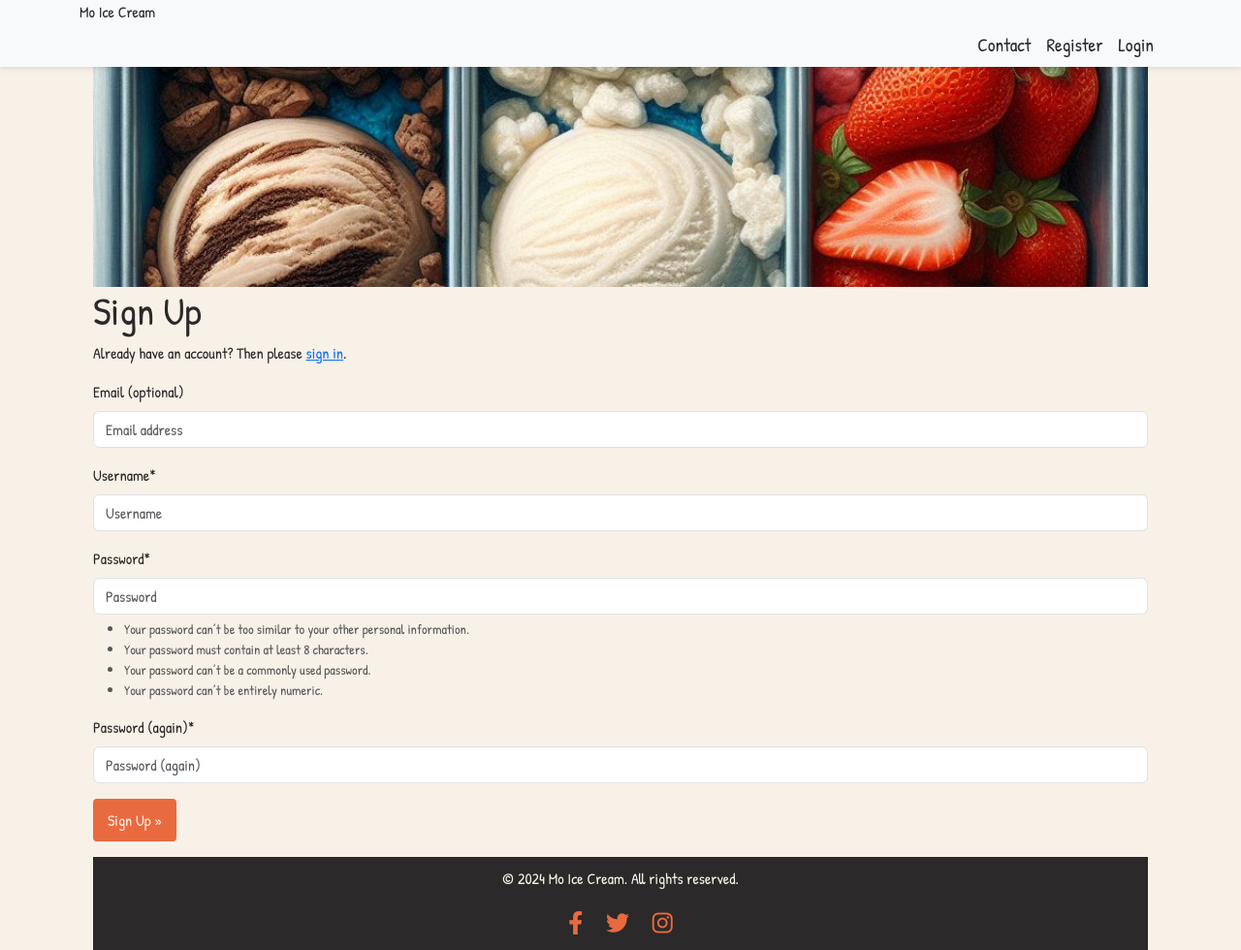
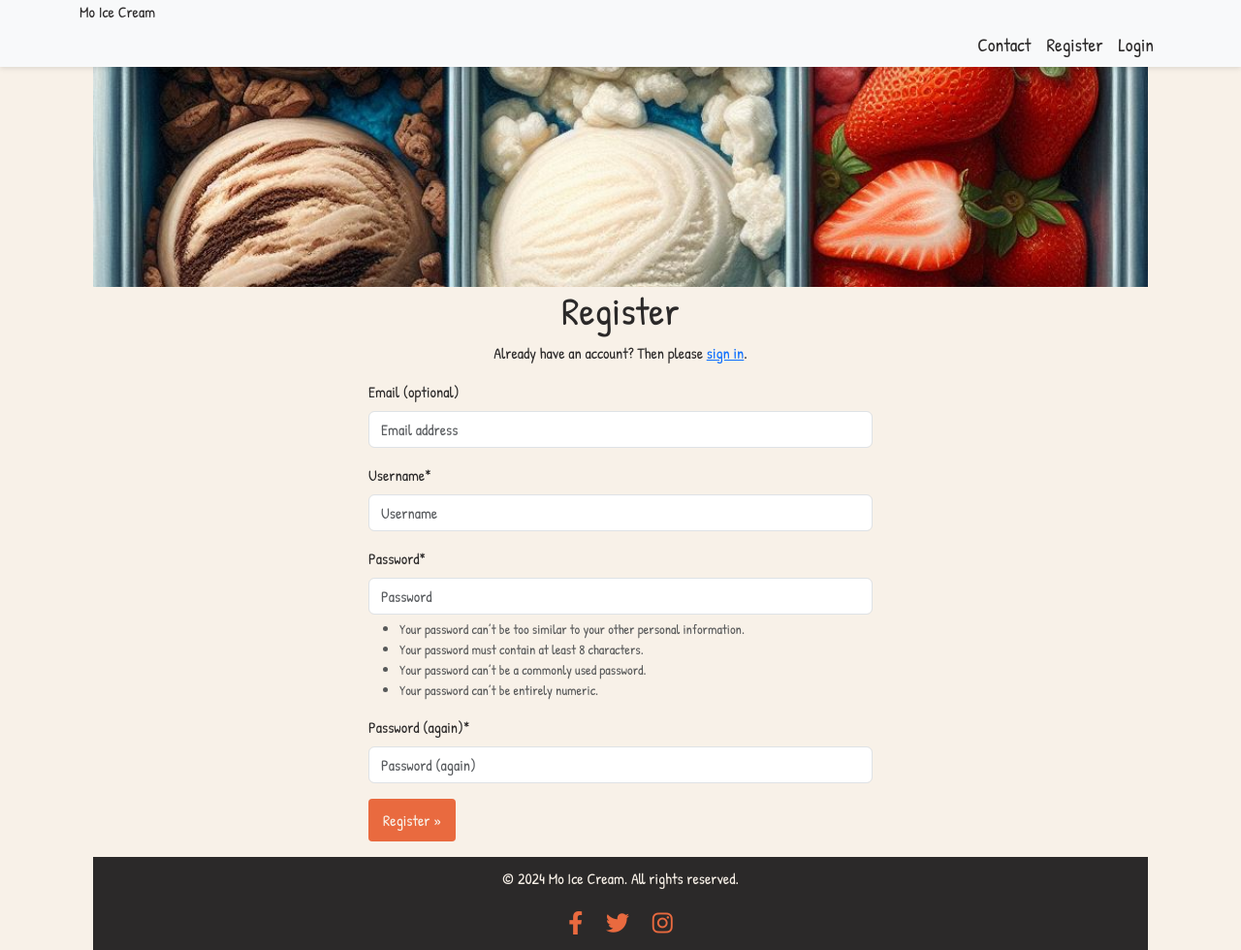
Before and after one commit to primarypigments/Mo_Ice_Cream, a Django app: page /accounts/signup/ in a window 1280 px wide. Shown: the whole page at 97% size. Run offline with Django 5.2, Linux system fonts and the light colour scheme; some libraries are stand-ins or nearby versions.

Commit message:
Unifying input fields and buttons

```diff
--- a/templates/account/signup.html
+++ b/templates/account/signup.html
@@ -6,17 +6,25 @@
 {% block head_title %}{% trans "Signup" %}{% endblock head_title %}
 
 {% block content %}
-<h1>{% trans "Sign Up" %}</h1>
+<div class="container">
+  <div class="text-center">
+    <h1>{% trans "Register" %}</h1>
+    <p>{% blocktrans %}Already have an account? Then please <a href="{{ login_url }}">sign in</a>.{% endblocktrans %}</p>
+  </div>
 
-<p>{% blocktrans %}Already have an account? Then please <a href="{{ login_url }}">sign in</a>.{% endblocktrans %}</p>
 
+  <div class="row justify-content-center">
+    <div class="col-md-6">
       <form class="signup" id="signup_form" method="post" action="{% url 'account_signup' %}">
         {% csrf_token %}
         {{ form|crispy }}
         {% if redirect_field_value %}
         <input type="hidden" name="{{ redirect_field_name }}" value="{{ redirect_field_value }}" />
         {% endif %}
-  <button type="submit">{% trans "Sign Up" %} &raquo;</button>
+        <button type="submit" class="btn btn-primary">{% trans "Register" %} &raquo;</button>
       </form>
+    </div>
+  </div>
+</div>
 
 {% endblock content %}
```
Lines whose indentation alone changed are shown as unchanged.
